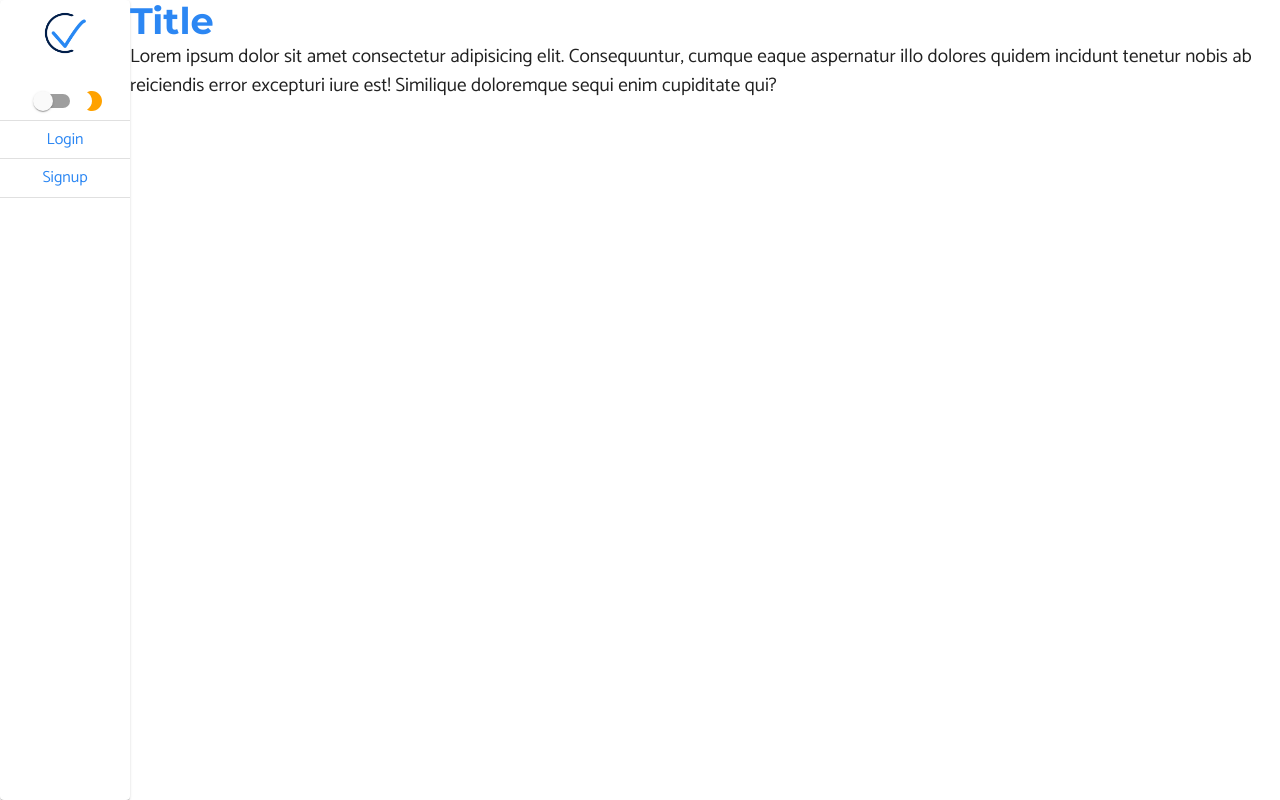
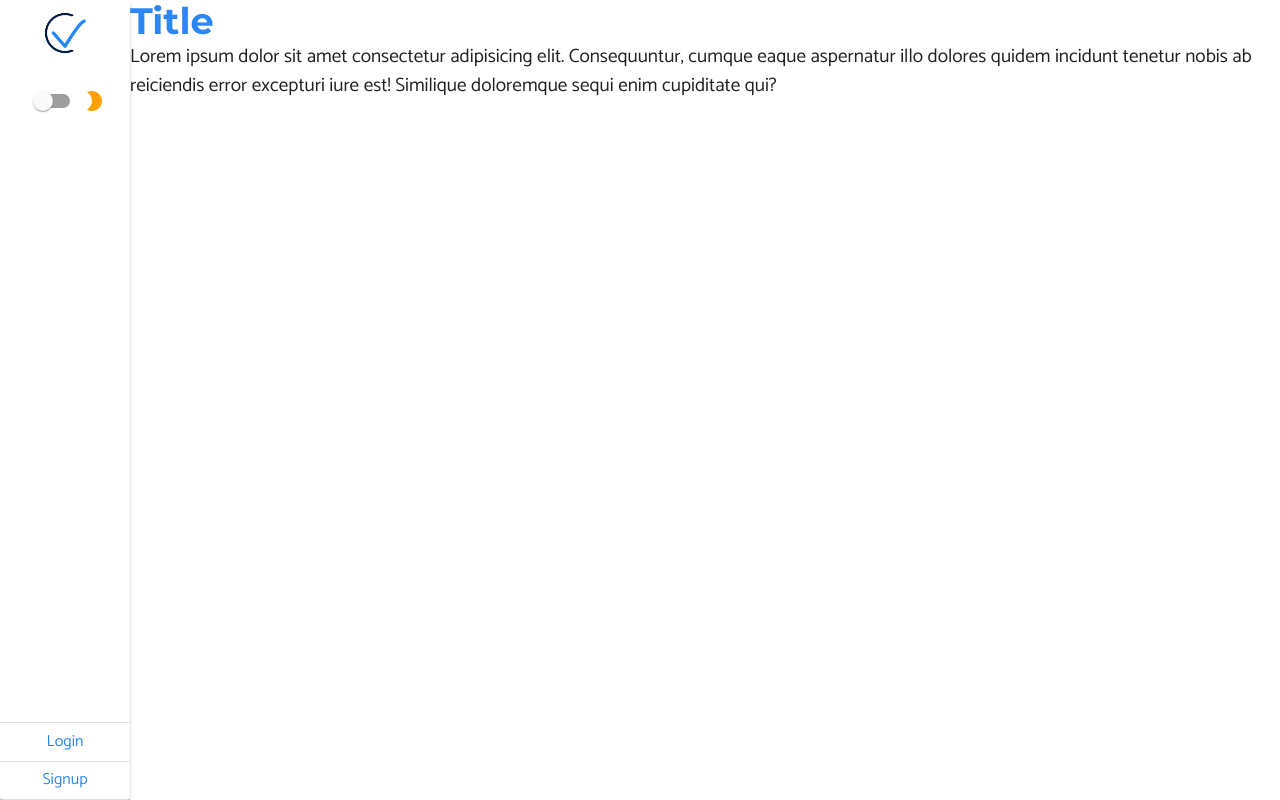
Before and after one commit to juliensale/todo-app, a Next.js app in the folder frontend/app/: page / in a window 1280 px wide. Built offline with nearby package versions, Linux system fonts and the light colour scheme.

Commit message:
fix: User link bottom

```diff
--- a/frontend/app/components/Layout/FullPanel.tsx
+++ b/frontend/app/components/Layout/FullPanel.tsx
@@ -1,6 +1,6 @@
 import { useContext } from "react"
 import { NavigationContext } from "./Navigation"
-import { ButtonBase, Container, createStyles, makeStyles, Switch, Theme } from '@material-ui/core'
+import { Container, createStyles, makeStyles, Switch, Theme } from '@material-ui/core'
 import Image from 'next/image'
 import { Brightness2 as MoonIcon } from '@material-ui/icons';
 import React, { FC, useMemo } from 'react';
@@ -91,9 +91,7 @@ const User: FC = () => {
 			className={classes.linksContainer}
 			style={{
 				marginBottom: 0,
-				marginTop: 'auto',
-				display: 'flex',
-				flexDirection: 'column'
+				marginTop: 'auto'
 			}}
 		>
 			<LinkButton href="/login" className={classes.firstLink}>Login</LinkButton>
--- a/frontend/app/components/Layout/Navigation.tsx
+++ b/frontend/app/components/Layout/Navigation.tsx
@@ -34,7 +34,7 @@ const Navigation: FC<NavigationProps> = ({ children, darkMode, switchDarkMode })
 
 	return (
 		<Provider value={value}>
-			<Paper style={{ height: '100vh' }}>
+			<Paper style={{ height: '100vh', display: 'flex', flexDirection: 'column' }} elevation={2}>
 				{children}
 			</Paper>
 		</Provider>
```
